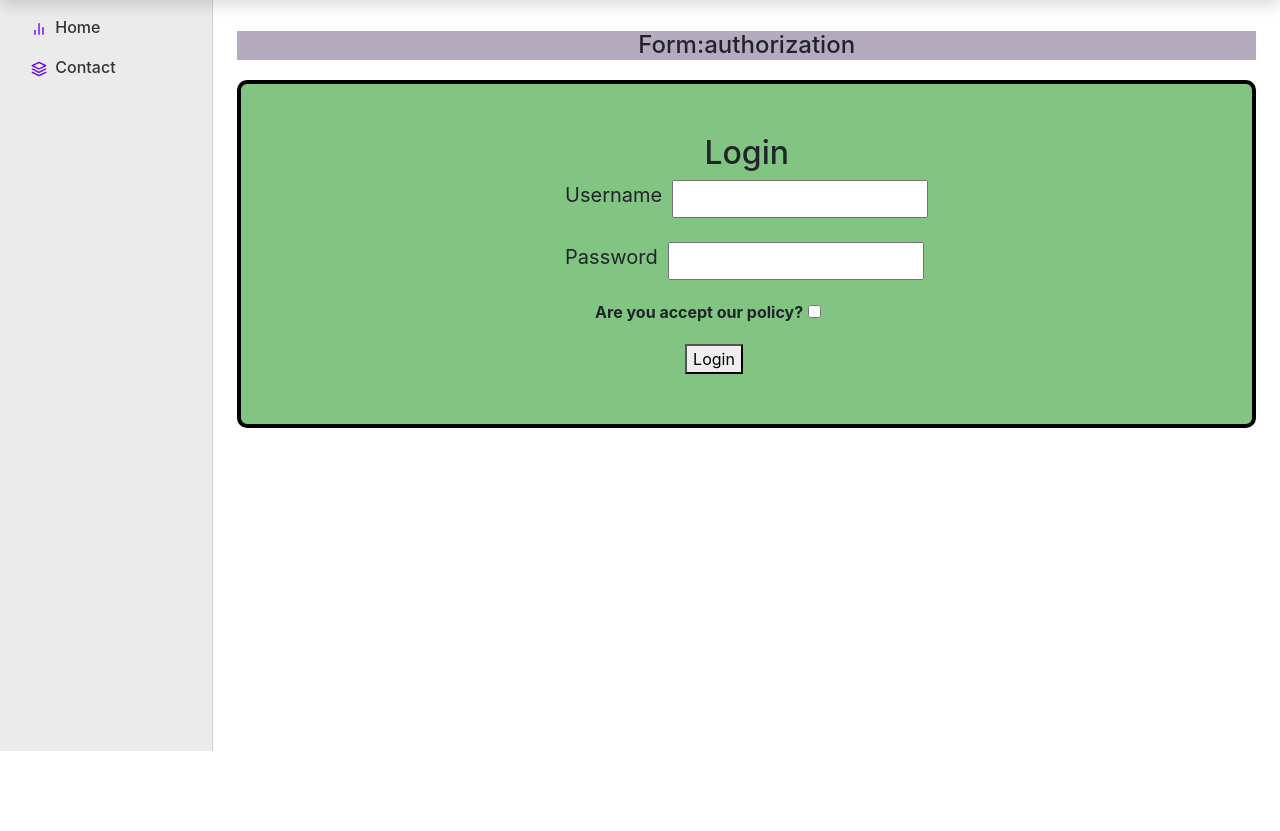
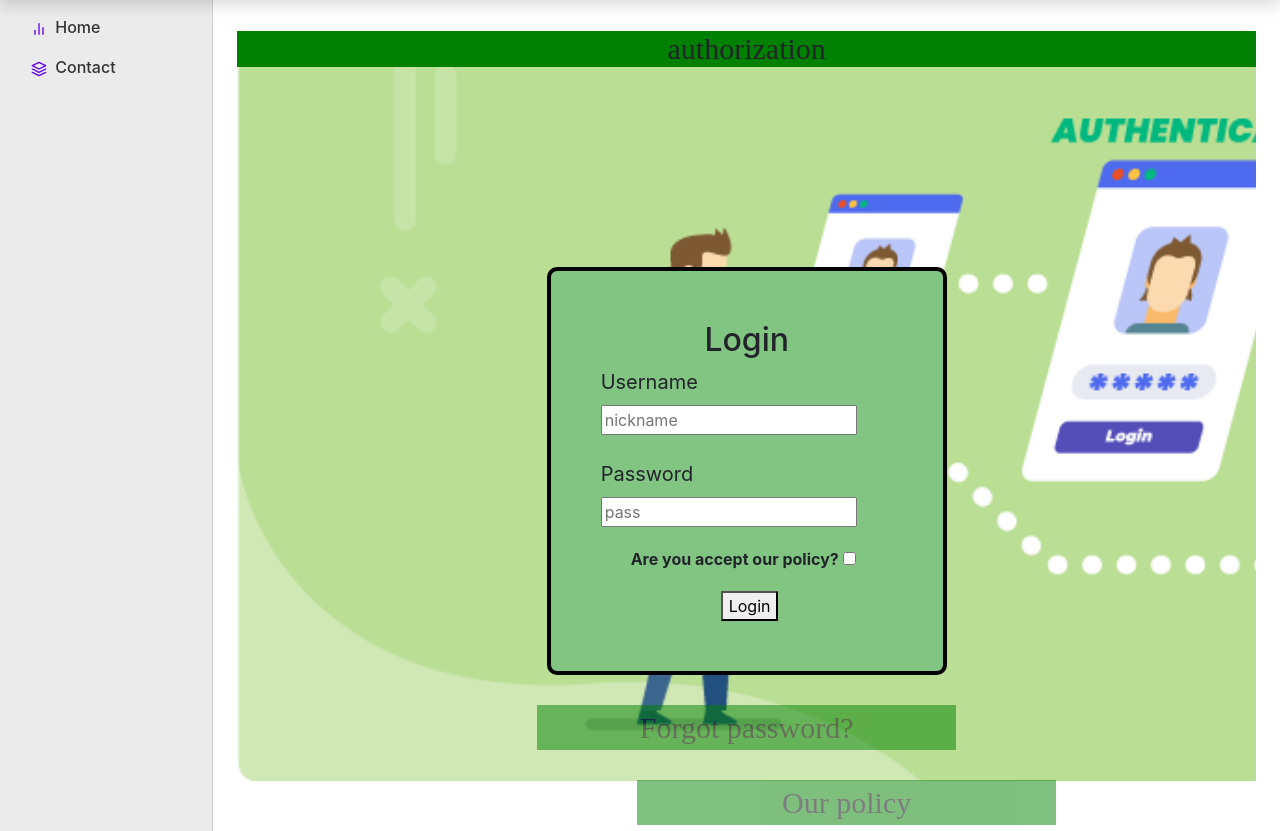
Before and after one commit to PngFormat/SPA, a website built with webpack: page app/index.html in a window 1280 px wide. Shown: the part 49-880 px from the top of the page. Before the commit the page ends 800 px from the top, so only its background shows below. Built offline with nearby package versions, Linux system fonts and the light colour scheme; files whose address does not match are found by name.

Commit message:
style-auth

```diff
--- a/app/components/authorization/auth.component.html
+++ b/app/components/authorization/auth.component.html
@@ -5,24 +5,26 @@
     <meta http-equiv="X-UA-Compatible" content="IE=edge">
     <meta name="viewport" content="width=device-width, initial-scale=1.0">
     <link rel="stylesheet" href="./auth.components.css">
+    <script src="./auth.component.ts"></script>
 <!--    <script defer src="/js/login.js"></script>-->
 </head>
-<body class="body-login">
-<h4 class="login"> Form:  <span bind-text="auth"></span></h4>
+<main class="main" >
+<body class="body-login" style="background-image: url('VanillaSPA/app/components/home/auth.png');">
+<h4 class="login">  <span bind-text="auth"></span></h4>
 <div class="container">
 
     <br>
-    <form action="#" class="loginForm">
+    <form name="myForm" action="#" class="loginForm" onsubmit="return validateForm()" method="post" required>
         <h2 class="text-center">Login</h2>
         <div class="input-group">
             <label for="username" class="label">Username</label>
-            <input type="text" id="username" class="input">
+            <input required minlength="3" maxlength="15" type="text" placeholder="nickname" id="username" class="input">
             <span class="error-message"></span>
         </div>
         <br>
         <div class="input-group">
             <label for="password" class="label"> Password </label>
-            <input type="password" id="password" class="input">
+            <input required minlength="8"  type="password" placeholder="pass" id="password" class="input">
             <span class="error-message"></span>
             <br>
 
@@ -32,8 +34,14 @@
             <input type="checkbox">
 
         </div>
-        <button class="button" type="submit">Login</button>
+        <button value="Submit" id="btn" type="submit">Login</button>
     </form>
 </div>
+<div class="help-block">
+    <a id="forgot" href="#">Forgot password?</a>
+    <a id='policy' href="#">Our policy</a>
+</div>
+
 </body>
+</main>
 </html>
--- a/app/components/authorization/auth.component.ts
+++ b/app/components/authorization/auth.component.ts
@@ -1,5 +1,33 @@
 import { Component } from '../../component'
 import {Observable } from '../../observable'
+
+export function validateForm() {
+    // @ts-ignore
+    var x = document.forms["myForm"]["username"].value;
+    if (x == "") {
+        alert("Name must be filled out");
+        return false;
+    }
+}
+
+// 👇️ const input: HTMLInputElement | null
+const input = document.getElementById('username') as HTMLInputElement | null;
+
+const value = input?.value;
+console.log(value) // 👉️ "Initial value"
+
+if (input != null) {
+    console.log(input.value); // 👉️ "Initial value"
+}
+
+input?.addEventListener('input', function (event) {
+    const target = event.target as HTMLInputElement;
+    console.log(target.value);
+});
+// input?.addEventListener('input', function (event) {
+//         const target = event.target as HTMLInputElement;
+//         console.log(target.value);
+// });
 
 
 new Component().render({
--- a/app/components/authorization/auth.components.css
+++ b/app/components/authorization/auth.components.css
@@ -1,18 +1,22 @@
+
 body .login {
    display: flex;
    justify-content: center;
-   background-color: #b4abbe;
+   background-color: green;
+   font-family: Algerian;
+   font-size: 30px;
 }
 body .container {
    border-radius:10px ;
    border: 4px solid black;
    padding: 50px;
-   margin-top: 20px;
+   margin-top: 200px;
    display: flex;
    justify-content: center;
    background-color: #82c482;
+   width:400px
 }
-body .container .loginForm .button {
+body .container .loginForm #btn {
    margin-left: 120px;
    display: flex;
    justify-content: center;
@@ -27,3 +31,23 @@ body .container .loginForm .input-group .label {
 
    text-decoration:dashed;
 }
+
+body .help-block #forgot, body .help-block #policy{
+   display: flex;
+   justify-content: center;
+   margin-top: 30px;
+   font-size: 30px;
+   font-family: Algerian;
+   color: black;
+   background-color: green ;
+   opacity: 0.5;
+   margin-left: 300px;
+   margin-right: 200px;
+}
+body .help-block #policy {
+   margin-left:400px;
+
+}
+body .help-block #forgot{
+   margin-right: 300px;
+}
--- a/app/index.css
+++ b/app/index.css
@@ -40,6 +40,7 @@ body {
 }
 
 .sidebar .nav-link {
+
   font-weight: 500;
   color: #333;
 }
@@ -69,6 +70,17 @@ body {
 
 [role="main"] {
   padding-top: 80px; /* Space for fixed navbar */
+
+
+
+}
+.main {
+  background-image: url("../app/components/home/backauth.png");
+  background-repeat: no-repeat;
+  background-size: clamp(1700px, 80%, 2000px) auto;
+  height: 800px;
+
+
 }
 
 /*
--- a/app/index.html
+++ b/app/index.html
@@ -5,7 +5,6 @@
   <meta name="viewport" content="width=device-width, initial-scale=1, shrink-to-fit=no">
   <meta name="description" content="">
   <meta name="author" content="">
-  <link rel="icon" href="../../../../favicon.ico">
   <link rel="stylesheet" type="text/css" href="./index.css">
   <script src="../dist/app-routing.module.js" defer></script>
   <title>Vanilla SPA </title>
```
Also changed, not shown: app/components/authorization/auth.component.scss (deleted, +0 -149 lines), app/components/home/backauth.png (added), dist/auth-component.js.
